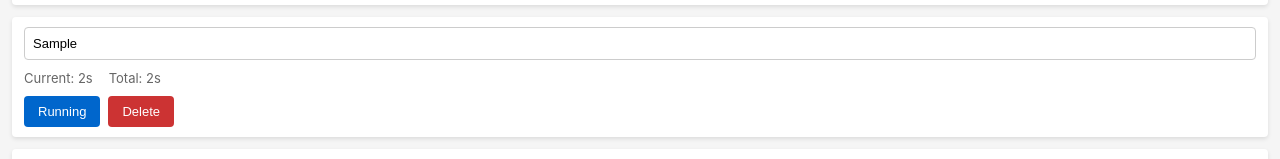
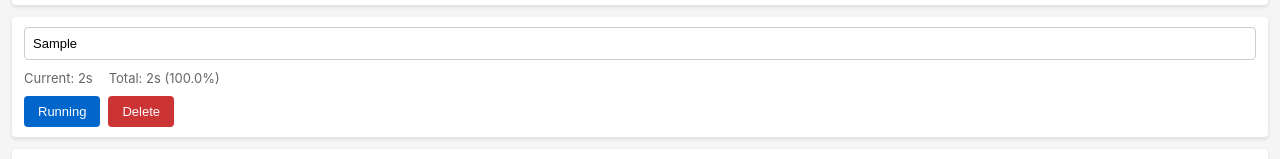
Before and after one commit to laggingreflex/clock-tasks, a React (Vite) app: page / in a window 1280 px wide. Both pictures are taken after typing "Sample" into the empty fields and a click on the button "Add Task". Shown: the part 134-293 px from the top of the page. Built offline with nearby package versions, Linux system fonts and the light colour scheme.

Commit message:
add percentage display for total task time

```diff
--- a/src/App.tsx
+++ b/src/App.tsx
@@ -203,7 +203,11 @@ function App() {
       </div>
 
       <div className="tasks-list">
-        {tasks.map(task => (
+        {tasks.map(task => {
+          const totalTasksTime = tasks.reduce((sum, t) => sum + t.totalTime, 0)
+          const percentage = totalTasksTime > 0 ? ((task.totalTime / totalTasksTime) * 100).toFixed(1) : 0
+
+          return (
           <div className="task-item" key={task.id}>
             <div className="task-inputs">
               <input
@@ -219,7 +223,7 @@ function App() {
               ) : (
                 <span>Last: {formatTime(task.lastSessionTime)}</span>
               )}
-              <span>Total: {formatTime(task.totalTime)}</span>
+              <span>Total: {formatTime(task.totalTime)} ({percentage}%)</span>
             </div>
             <div className="task-buttons">
               <button onClick={() => startTask(task.id)}>
@@ -228,7 +232,9 @@ function App() {
               <button className="delete-btn" onClick={() => deleteTask(task.id)}>Delete</button>
             </div>
           </div>
-        ))}
+        )
+        })}
+
       </div>
 
       <AddTaskForm onAdd={addTask} />
```
Also changed, not shown: src/App.css (line endings or trailing spaces).
